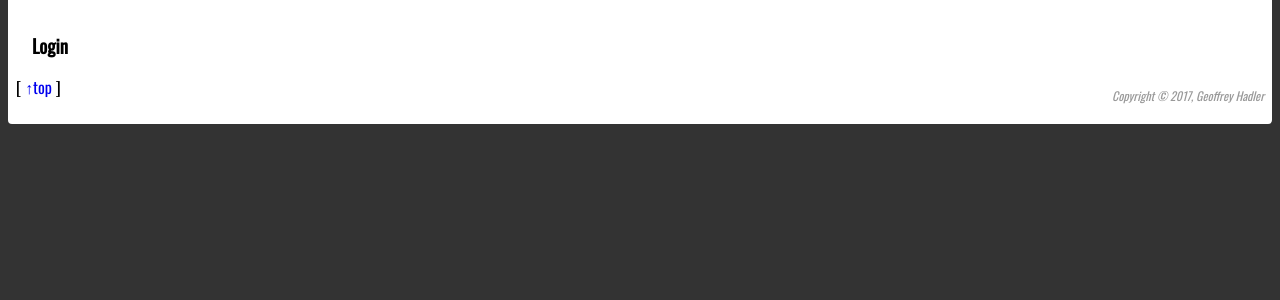
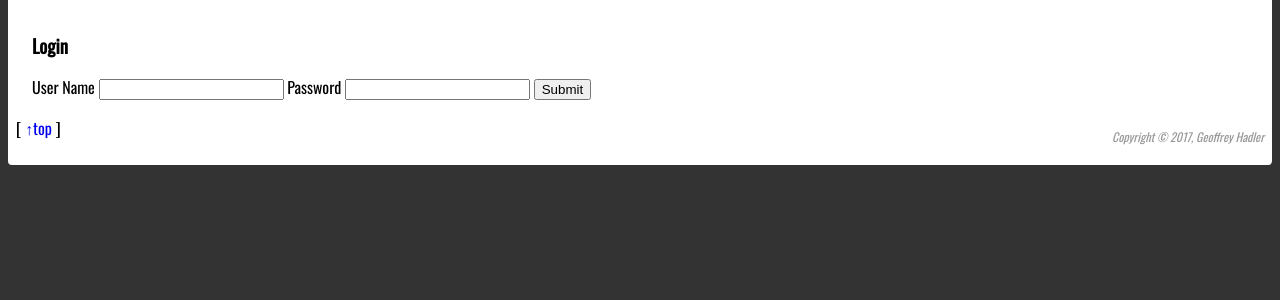
Before and after one commit to ghlaunchcode/blogz, a Flask app: template templates/login.html in a window 1280 px wide. Shown: the part 64-364 px from the top of the page. Run offline with Flask 2, Linux system fonts and the light colour scheme; the template is opened without the code that fills it, so the values that code supplies are empty; some web fonts are replaced.

Commit message:
Implement model init script / Implement BlogzUser table / Implement password hashing / Update getdep script / Updated login view / Implement minor error checking on login

```diff
--- a/app.py
+++ b/app.py
@@ -7,6 +7,7 @@
 # imports
 from flask import Flask, Markup, request, redirect, url_for, render_template
 from flask_sqlalchemy import SQLAlchemy
+from flask_bcrypt import Bcrypt
 
 from gh_slogan import getSlogan
 
@@ -18,31 +19,115 @@ app.config['SQLALCHEMY_TRACK_MODIFICATIONS'] = False
 #g_app.config['SQLALCHEMY_ECHO' ] = True
 
 db = SQLAlchemy(app)
+bcrypt = Bcrypt(app)
+
+class BlogzUser( db.Model ):
+    id = db.Column( db.Integer, primary_key = True )
+    handle = db.Column( db.String( 127 ) )
+    pass_hash = db.Column( db.String( 60 ) )
+    email = db.Column( db.String( 255 ) )
+    level = db.Column( db.Integer )
+
+    def __init__( self, handle, password, email, level ):
+        self.handle = handle
+        self.pass_hash = bcrypt.generate_password_hash(password).decode('utf-8')
+        self.email = email
+        self.level = level
 
 
+ghDEBUG = True
+
 ghSITE_NAME = "BLOGz"
+ghPAGE_HOME = "home"
+ghPAGE_BLOG = "posts"
+
+
+#TODO
+@app.before_request
+def verify_user():
+    ##TODO
+    #if ghDEBUG:
+        #testHash = (bcrypt.generate_password_hash('test').decode('utf-8'))
+        #print (testHash, len(testHash))
+    #if session['logLevel'] > 0:
+        #Allow User
+    #else:
+        #Redirect User
+    #return redirect( "/", 302 )
+    placeholder = 0
 
 # ROUTE: '/' :: Main Site Index
 @app.route( "/" )
 def index( ):
-    return render_template('index.html', ghSite_Name=ghSITE_NAME, ghPage_Title="Home", ghSlogan=getSlogan(), ghUser_Name=request.remote_addr)
+    return render_template('index.html', ghSite_Name=ghSITE_NAME, ghPage_Title=ghPAGE_HOME, ghSlogan=getSlogan(), ghUser_Name=request.remote_addr)
 
 # ROUTE: '/blog' :: Blog View Page
 @app.route( "/blog" )
 def blog( ):
-    return render_template('blog.html', ghSite_Name=ghSITE_NAME, ghPage_Title="Blog Entries", ghSlogan=getSlogan() )
+    return render_template('blog.html', ghSite_Name=ghSITE_NAME, ghPage_Title=ghPAGE_BLOG, ghSlogan=getSlogan() )
 
-@app.route( "/login" )
+@app.route( "/login", methods=['POST'] )
 def login( ):
-    return render_template('login.html', ghSite_Name=ghSITE_NAME, ghPage_Title="Login", ghSlogan=getSlogan() )
+    strErrMsg = ""
+    strUserName = ""
+    if request.method == 'POST':
+
+        strUserName = request.form['inUserName']
+        strUserPass = request.form['inUserPass']
+
+        #TODO INPUT VALIDATION
+
+        if ghDEBUG:
+            print( "QUERY User Table..." )
+
+        rowUserEntry = BlogzUser.query.filter_by( handle = strUserName ).first()
+
+        #TODO: CHECK IF FOUND
+        if rowUserEntry:
+            isValidUser = True
+        else:
+            isValidUser = False
+
+        if ghDEBUG:
+            print( "Valid User:", isValidUser )
+
+        if isValidUser:
+            if ghDEBUG:
+                print( rowUserEntry )
+                print( "handle:",rowUserEntry.handle,"pass:",rowUserEntry.pass_hash,"email:",rowUserEntry.email,"level:",rowUserEntry.level )
+
+            if ghDEBUG:
+                print( "Compare password hashes..." )
+
+            isValidPassword = bcrypt.check_password_hash( rowUserEntry.pass_hash, strUserPass )
+
+            if ghDEBUG:
+                print( isValidPassword )
+
+            if isValidPassword:
+                #TODO login
+                placeholder = 0
+            else:
+                #TODO invalid password message??
+                strErrMsg = "Invalid Password Specified"
+        else:
+            #TODO invalid user message??
+            strErrMsg = "Invalid User Specified"
+
+    return render_template('login.html', ghSite_Name=ghSITE_NAME, ghPage_Title="Login", ghSlogan=getSlogan(), vErrMsg=strErrMsg, vUserName=strUserName )
 
 @app.route( "/logout" )
 def logout( ):
     #TODO
     return redirect( "/", 302 )
 
-@app.route( "/signup" )
+@app.route( "/signup", methods=['POST'] )
 def signup( ):
+    if request.method == 'POST':
+        strUserName = request.form['inUserName']
+        strUserPass0 = request.form['inUserPass0']
+        strUserPass1 = request.form['inUserPass1']
+        strUserEmail = request.form['inUserEmail']
     return render_template('signup.html', ghSite_Name=ghSITE_NAME, ghPage_Title="User Signup", ghSlogan=getSlogan() )
 
 @app.route( "/newpost" )
--- a/entry.py
+++ /dev/null
@@ -1 +0,0 @@
-from app import db
--- a/templates/blog.html
+++ b/templates/blog.html
@@ -4,7 +4,7 @@
 	<style>
 		.ghBlogView {
             border-radius: .25em;
-            background: #ccc;
+/*             background: #ccc; */
 			padding: .5em;
 /* 			border: 2pt inset; */
 /* 			border-radius: .25em; */
@@ -29,7 +29,7 @@
     <nav>
     <a href="newpost">&#x270E;new post</a>
     </nav>
-
+<!--
 	<div class="ghBlogViewOptions">
         <form method="GET" action="" id="viewform">
             Show:
@@ -53,7 +53,7 @@
             document.getElementById("viewall").checked = true;
         }
 	</script>
-
+-->
 	<div class="ghBlogView">
 
 	<!-- TODO -->
--- a/templates/login.html
+++ b/templates/login.html
@@ -1,6 +1,12 @@
 {% extends "boilerplate.html" %}
 {% block content %}
 <h3>Login</h3>
-
-
+<p>{{vErrMsg}}</p>
+<form action="login" method="POST">
+    <label for="inUserName">User Name</label>
+    <input type="text" name="inUserName" value="{{vUserName}}" />
+    <label for="inUserPass">Password</label>
+    <input type="password" name="inUserPass"/>
+    <input type="submit"/>
+</form>
 {% endblock %}
```
Also changed, not shown: models.py (added, +26 -0 lines), user.py (deleted), 2 other files.
